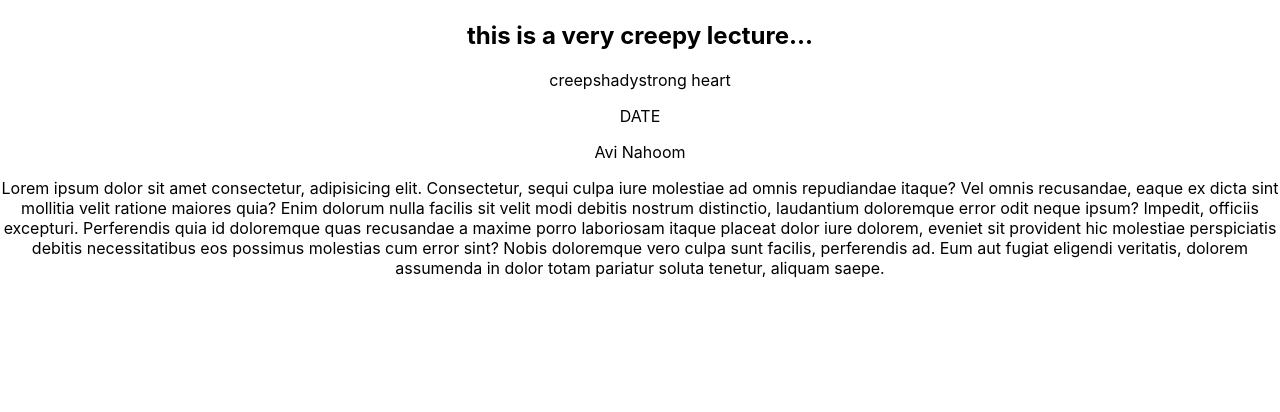
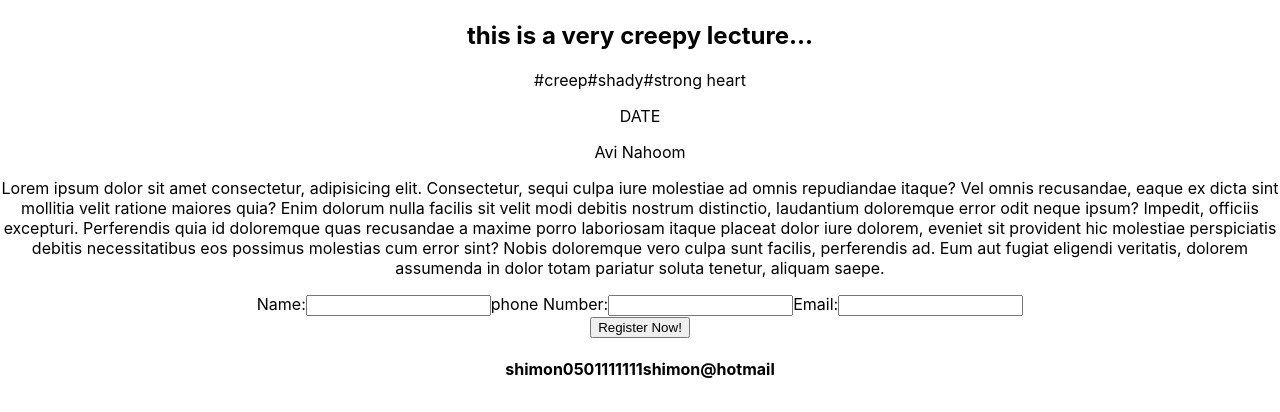
Before and after one commit to MrchinFTW/yoda-final-project, a React (Create React App) app: page /event in a window 1280 px wide. Shown: the part 385-797 px from the top of the page. Built offline with nearby package versions, Linux system fonts and the light colour scheme.

Commit message:
added a form of registeration

```diff
--- a/src/EventRegister.jsx
+++ b/src/EventRegister.jsx
@@ -1,3 +1,5 @@
+import { useState, useRef } from "react";
+
 const lacture = {
   workshopTitle: "the mistory of creepy",
   workshopDesc: "this is a very creepy lecture...",
@@ -12,18 +14,76 @@ const lacture = {
   workshopEventContant:
     "Lorem ipsum dolor sit amet consectetur, adipisicing elit. Consectetur, sequi culpa iure molestiae ad omnis repudiandae itaque? Vel omnis recusandae, eaque ex dicta sint mollitia velit ratione maiores quia? Enim dolorum nulla facilis sit velit modi debitis nostrum distinctio, laudantium doloremque error odit neque ipsum? Impedit, officiis excepturi. Perferendis quia id doloremque quas recusandae a maxime porro laboriosam itaque placeat dolor iure dolorem, eveniet sit provident hic molestiae perspiciatis debitis necessitatibus eos possimus molestias cum error sint? Nobis doloremque vero culpa sunt facilis, perferendis ad. Eum aut fugiat eligendi veritatis, dolorem assumenda in dolor totam pariatur soluta tenetur, aliquam saepe.",
 };
+
+// change to useRef
 const EventReginster = () => {
+  const [userList, setUserList] = useState([
+    {
+      name: "shimon",
+      phoneNumber: "0501111111",
+      email: "shimon@hotmail",
+    },
+  ]);
+
+  const addRegisteredList = () => {
+    const newUserList = [...userList];
+
+    let nameValue = document.getElementById("name").value;
+    let phoneValue = document.getElementById("phoneNumber").value;
+    let emailValue = document.getElementById("email").value;
+
+    console.log(nameValue);
+
+    const newUser = {
+      name: nameValue,
+      phoneNumber: phoneValue,
+      email: emailValue,
+    };
+
+    newUserList.push(newUser);
+
+    setUserList(newUserList);
+
+    //reset input field
+    nameValue = document.getElementById("name").value = "";
+    phoneValue = document.getElementById("phoneNumber").value = "";
+    emailValue = document.getElementById("email").value = "";
+  };
+
   return (
     <div style={{ textAlign: "center" }}>
       <h1>{lacture.workshopTitle}</h1>
       <img src={lacture.workshopImage.src} alt={lacture.workshopImage.alt} />
       <h2>{lacture.workshopDesc}</h2>
       {lacture.workshopHashtags.map((tag) => {
-        return <span>{tag}</span>;
+        return <span>#{tag}</span>;
       })}
       <p>{lacture.workshopDate}</p>
       <p>{lacture.workshopTeacher}</p>
       <p>{lacture.workshopEventContant}</p>
+
+      <form>
+        <label>
+          Name:
+          <input type="text" id="name" />
+        </label>
+        <label>
+          phone Number:
+          <input type="number" id="phoneNumber" />
+        </label>
+        <label>
+          Email:
+          <input type="email" id="email" />
+        </label>
+      </form>
+      <button onClick={() => addRegisteredList()}>Register Now!</button>
+      {userList.map((user) => (
+        <h4>
+          {user.name}
+          {user.phoneNumber}
+          {user.email}
+        </h4>
+      ))}
     </div>
   );
 };
```
